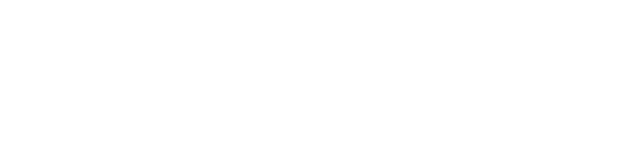
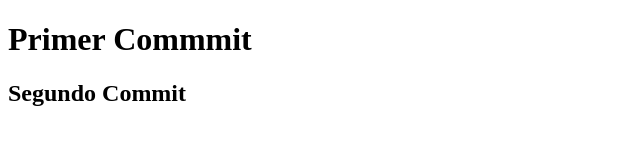
Before and after one commit to Robinson555/proyecto, a plain HTML site: page index.html in a window 1280 px wide. Shown: the whole page, without its empty margins (0-640 px from the left). Drawn offline with Linux system fonts and the light colour scheme.

Commit message:
Segundo Commit

```diff
--- a/index.html
+++ b/index.html
@@ -8,6 +8,8 @@
     <link rel="stylesheet" href="ccs/estilos.css">
 </head>
 <body>
+    <h1> Primer Commmit </h1>
+    <h2> Segundo Commit </h2>
 
 </body>
 </html>
```
